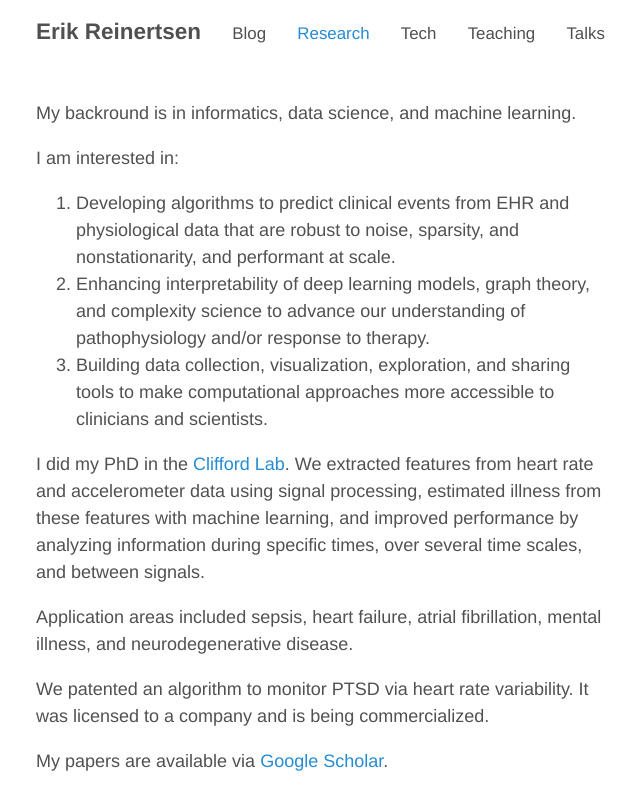
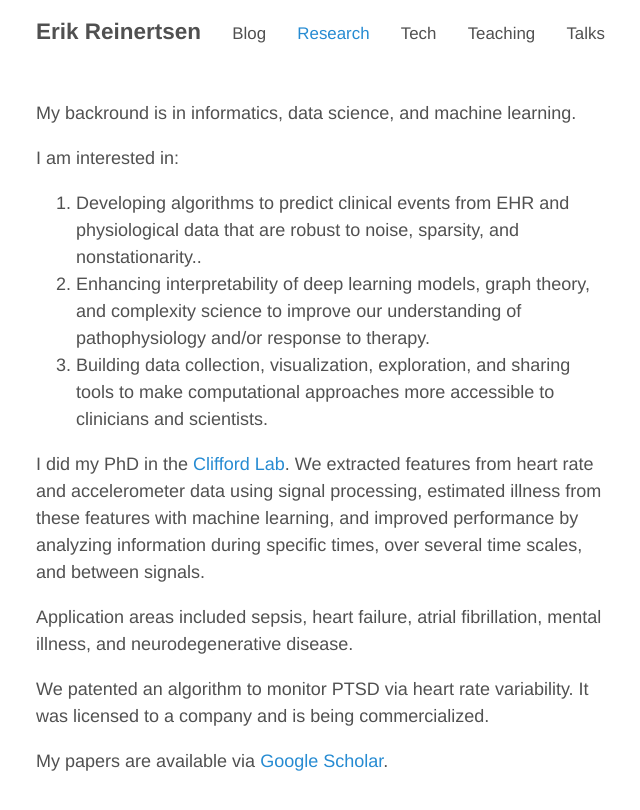
Before and after one commit to erikr/erikr.github.io, a Jekyll site: the page built from research.md, in a window 1280 px wide. Shown: the top 810 px of the page, without its empty margins (316-956 px from the left). Built offline with Jekyll 4.4.1, drawn with Linux system fonts in a browser that asks for light colours; nearby versions of some CDN libraries.

Commit message:
Update research.md

```diff
--- a/research.md
+++ b/research.md
@@ -8,8 +8,8 @@
 
 I am interested in:
 
-1. Developing algorithms to predict clinical events from EHR and physiological data that are robust to noise, sparsity, and nonstationarity, and performant at scale.
-2. Enhancing interpretability of deep learning models, graph theory, and complexity science to advance our understanding of pathophysiology and/or response to therapy.
+1. Developing algorithms to predict clinical events from EHR and physiological data that are robust to noise, sparsity, and nonstationarity..
+2. Enhancing interpretability of deep learning models, graph theory, and complexity science to improve our understanding of pathophysiology and/or response to therapy.
 3. Building data collection, visualization, exploration, and sharing tools to make computational approaches more accessible to clinicians and scientists.
 
 I did my PhD in the [Clifford Lab](http://gdclifford.info). We extracted features from heart rate and accelerometer data using signal processing, estimated illness from these features with machine learning, and improved performance by analyzing information during specific times, over several time scales, and between signals.
```
